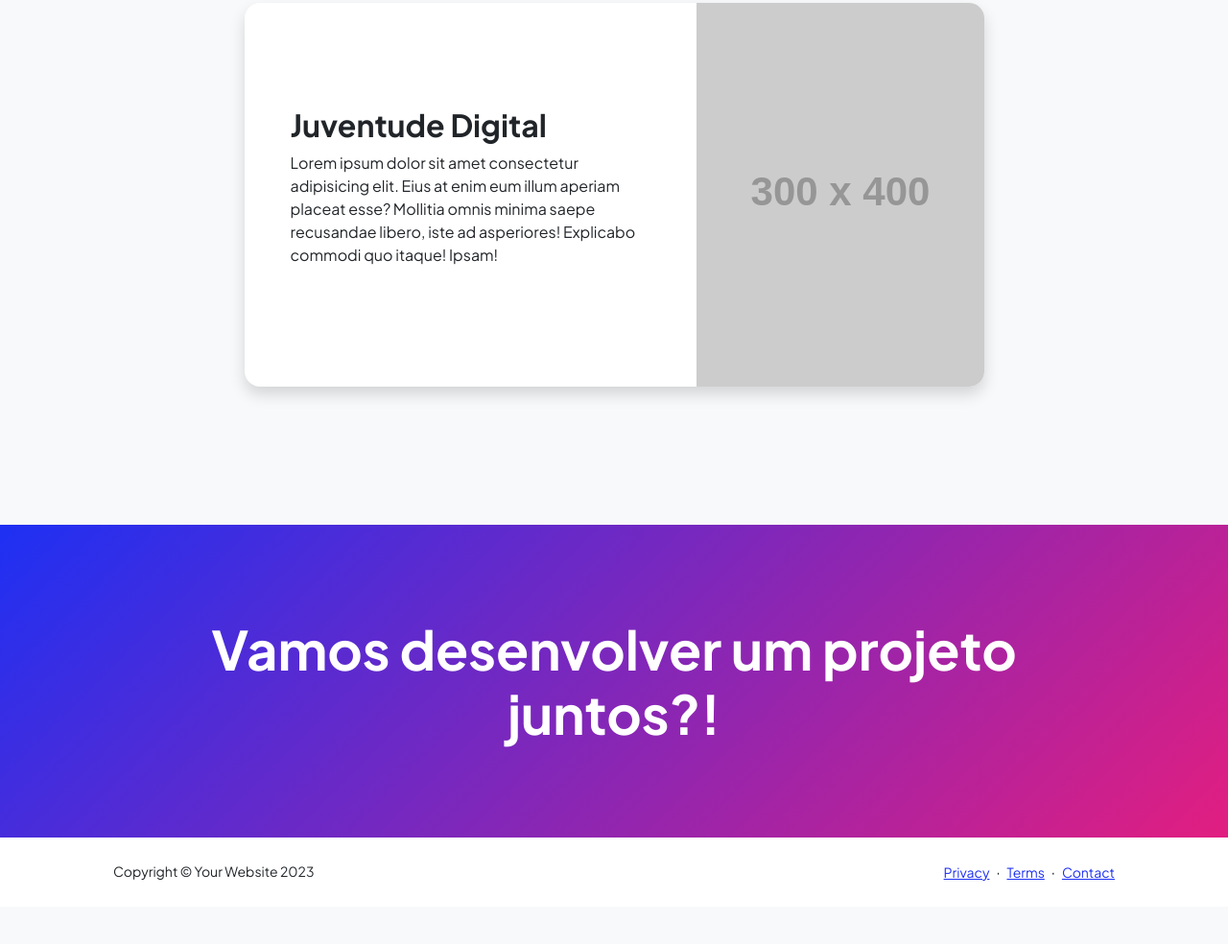
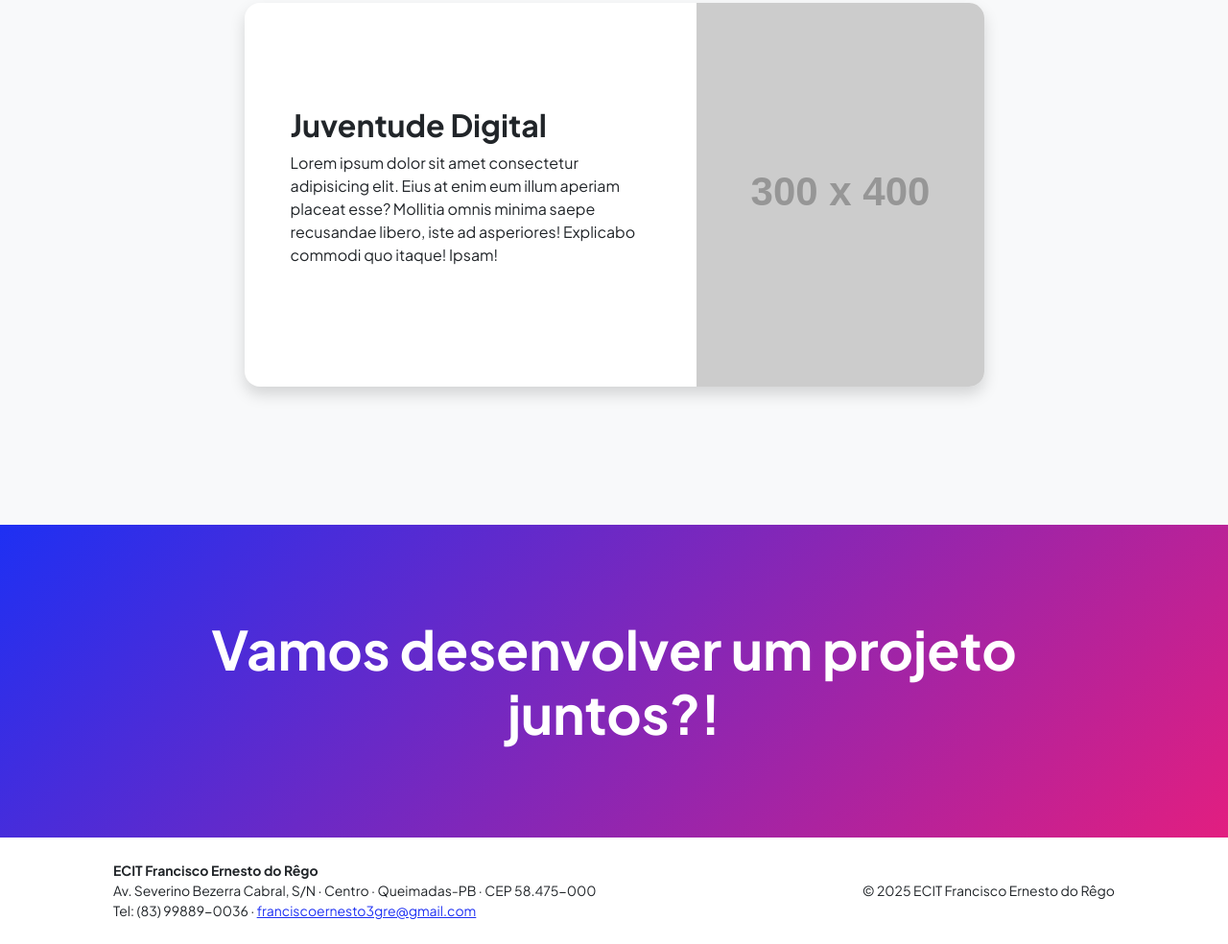
Before and after one commit to juventudedigital01/tecnico, a plain HTML site: page projetos.html in a window 1280 px wide. Shown: the part 1567-2551 px from the top of the page at 96% size. Before the commit the page ends 2512 px from the top, so only its background shows below. Drawn offline with nearby package versions, Linux system fonts and the light colour scheme; placeholder pictures from the web are drawn by us; a script that the page names is missing.

Commit message:
atualizando

```diff
--- a/projetos.html
+++ b/projetos.html
@@ -105,19 +105,26 @@
         </main>
         <!-- Footer-->
         <footer class="bg-white py-4 mt-auto">
-            <div class="container px-5">
-                <div class="row align-items-center justify-content-between flex-column flex-sm-row">
-                    <div class="col-auto"><div class="small m-0">Copyright &copy; Your Website 2023</div></div>
-                    <div class="col-auto">
-                        <a class="small" href="#!">Privacy</a>
-                        <span class="mx-1">&middot;</span>
-                        <a class="small" href="#!">Terms</a>
-                        <span class="mx-1">&middot;</span>
-                        <a class="small" href="#!">Contact</a>
+        <div class="container px-5">
+            <div class="row align-items-center justify-content-between flex-column flex-sm-row">
+                <div class="col-auto">
+                    <div class="small m-0">
+                        <strong>ECIT Francisco Ernesto do Rêgo</strong><br>
+                        Av. Severino Bezerra Cabral, S/N · Centro · Queimadas-PB · CEP 58.475-000<br>
+                        Tel: (83) 99889-0036 ·
+                        <a href="mailto:franciscoernesto3gre@gmail.com">franciscoernesto3gre@gmail.com</a>
                     </div>
                 </div>
+                <div class="col-auto">
+                    <div class="small m-0">&copy; <span id="year"></span> ECIT Francisco Ernesto do Rêgo</div>
+                </div>
             </div>
-        </footer>
+        </div>
+    </footer>
+    <script>
+        // atualiza ano automaticamente
+        document.getElementById('year').textContent = new Date().getFullYear();
+    </script>
         <!-- Bootstrap core JS-->
         <script src="https://cdn.jsdelivr.net/npm/bootstrap@5.2.3/dist/js/bootstrap.bundle.min.js"></script>
         <!-- Core theme JS-->
```
